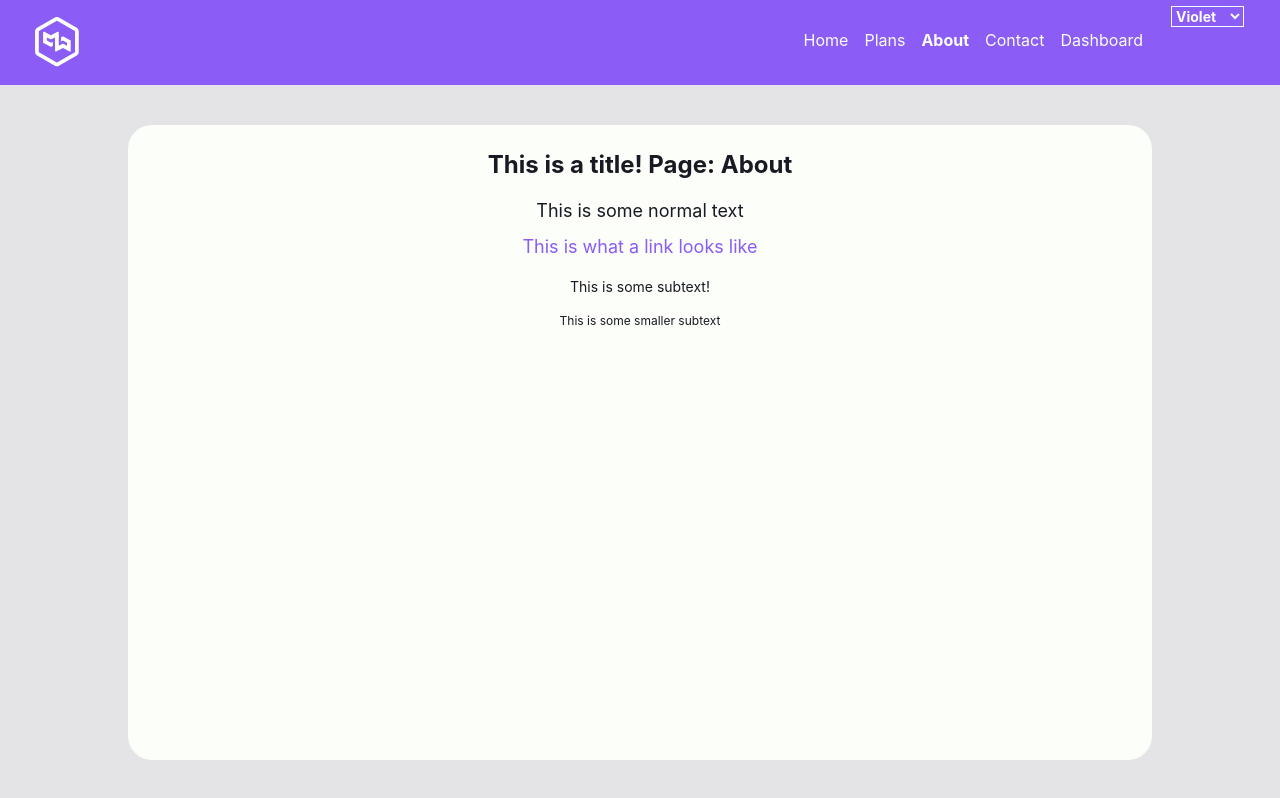
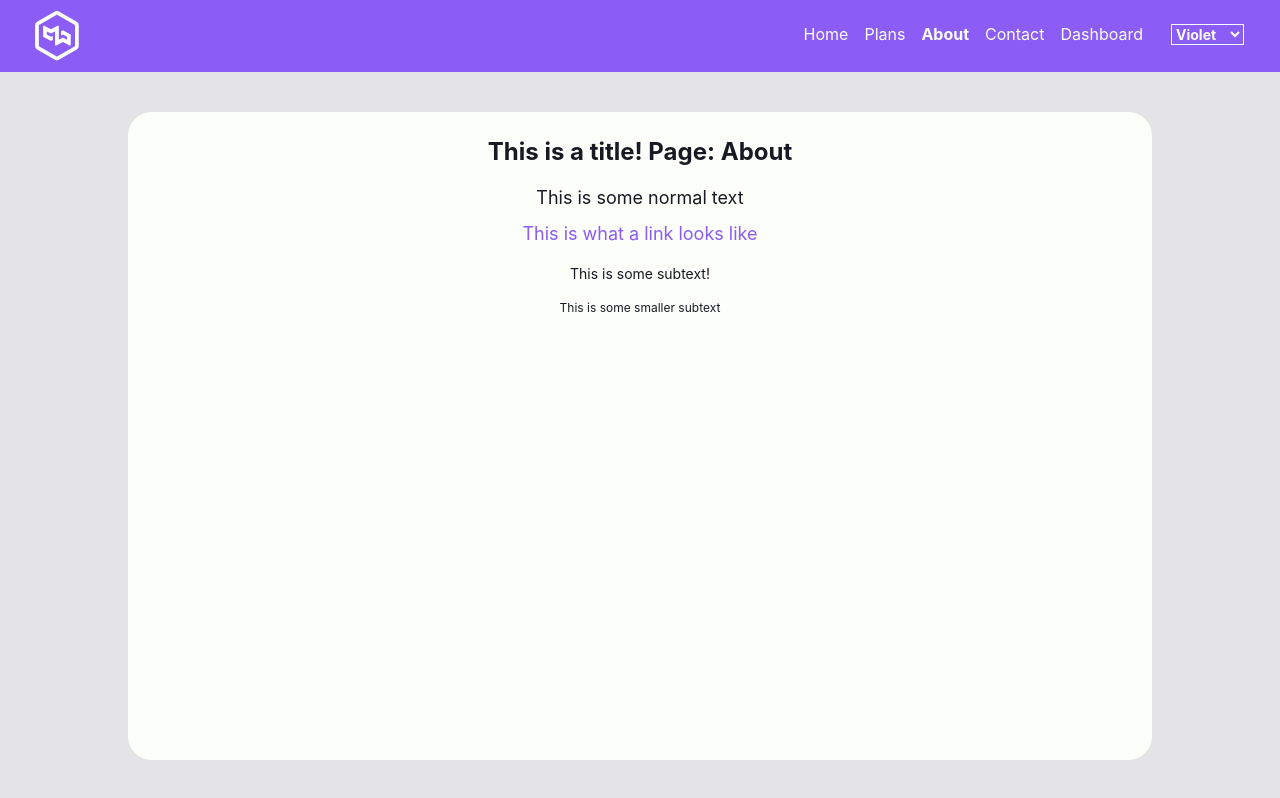
Before and after one commit to JLarsonMWI/next-boilerplate, a Next.js app: page /about in a window 1280 px wide. Built offline with nearby package versions, Linux system fonts and the light colour scheme.

Commit message:
updated nav height

```diff
--- a/components/nav.jsx
+++ b/components/nav.jsx
@@ -29,7 +29,7 @@ export default function Nav() {
 				<link rel="icon" href="/favicon.ico" />
 			</Head>
 
-			<nav className="h-24 w-full bg-th-nav">
+			<nav className="h-20 w-full bg-th-nav">
 				<div className="flex h-full w-screen flex-row items-center justify-between px-8">
 					<div className="flex h-full w-1/2 items-center justify-start text-3xl font-bold uppercase text-theme-light">
 						<Image src="/logo.svg" width={50} height={50} fill="--text-secondary" />
@@ -72,7 +72,7 @@ export default function Nav() {
 											<Link href={link.href}>{link.name}</Link>
 										</li>
 									))}
-									<li className="mt-4 md:ml-4 md:pb-16">
+									<li className="md:ml-4">
 										<ThemeChanger />
 									</li>
 								</ul>
```
